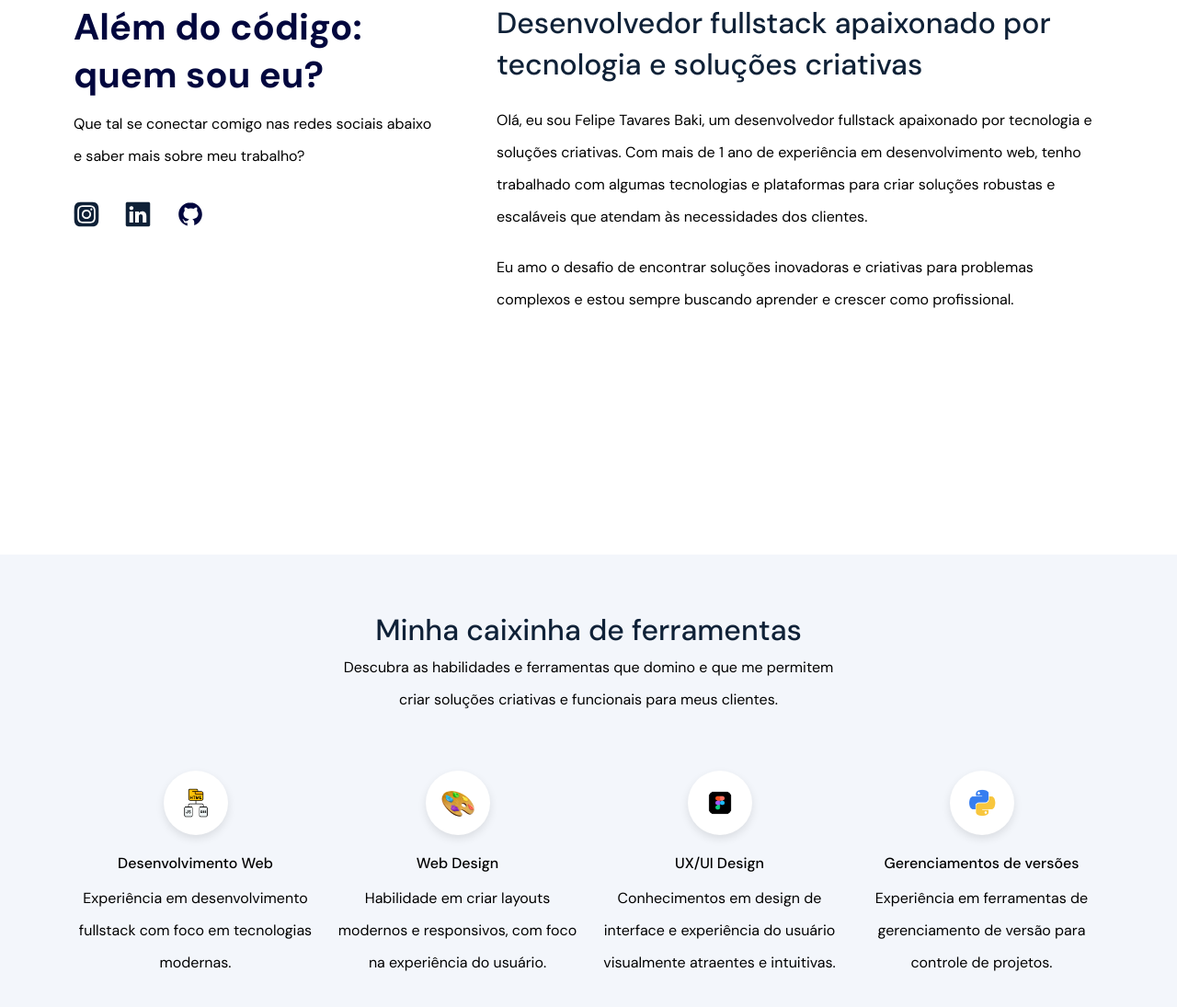
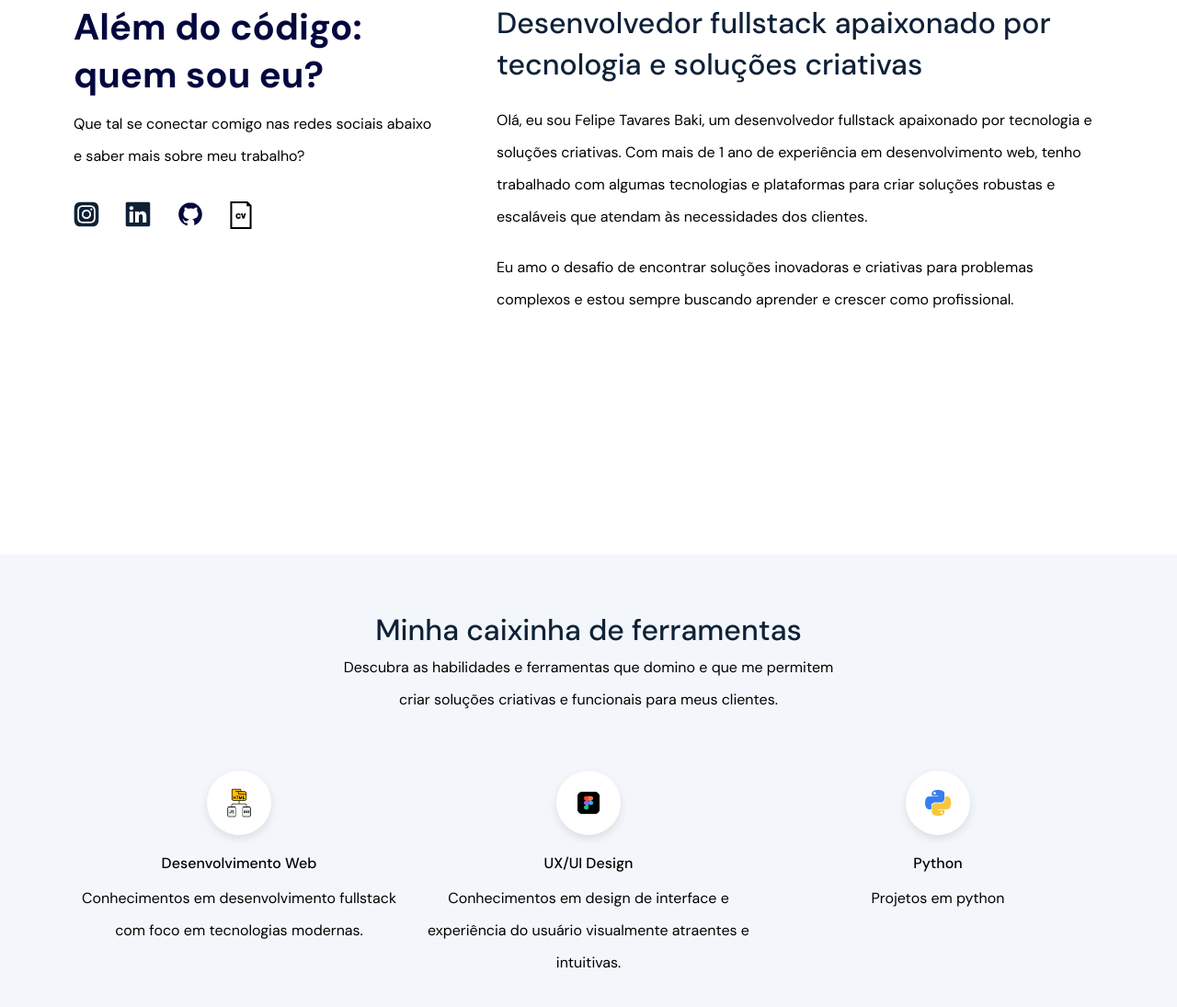
Before and after one commit to Tavares1122/portfolio2025, a plain HTML site: page index.html in a window 1280 px wide. Shown: the part 1060-2155 px from the top of the page at 92% size. Drawn offline with Linux system fonts and the light colour scheme.

Commit message:
alterações
alterando cv

```diff
--- a/index.html
+++ b/index.html
@@ -82,6 +82,11 @@
           <li>
             <a href="https://github.com/Tavares1122" target="_blank"><img src="assets/icons8-github-32.svg" alt="Github" /></a>
           </li>
+          <li>
+          <a href="assets/5779e200-be6b-4f74-8108-c3712e1191e3_Currculo_Felipe_Tavares_Baki.pdf" download="curriculoFTB">
+            <img src="assets/cv-file-interface-symbol-svgrepo-com.svg" alt="CurriculoFelipeTavaresBaki" height="30px" width="30px">
+          </a>
+          </li>
         </ul>
       </div>
       <div class="about__right">
@@ -118,11 +123,11 @@
             </div>
             <h3>Desenvolvimento Web</h3>
             <p>
-              Experiência em desenvolvimento fullstack com foco em tecnologias
+              Conhecimentos em desenvolvimento fullstack com foco em tecnologias
               modernas.
             </p>
           </li>
-          <li class="skills__item">
+          <!-- <li class="skills__item">
             <div class="image-container">
               <img src="assets/colors.png" alt="Web Design" />
             </div>
@@ -131,7 +136,7 @@
               Habilidade em criar layouts modernos e responsivos, com foco na
               experiência do usuário.
             </p>
-          </li>
+          </li> -->
           <li class="skills__item">
             <div class="image-container">
               <img src="assets/vecteezy_figma-logo-icon-figma-app-editable-transparent-background_65386871.png" alt="UX/UI Design" height="40px" width="40px" />
@@ -146,10 +151,9 @@
             <div class="image-container">
               <img src="assets/python_18894.png" alt="Gerenciamentos de versões" height="36px" width="36px"/>
             </div>
-            <h3>Gerenciamentos de versões</h3>
+            <h3>Python</h3>
             <p>
-              Experiência em ferramentas de gerenciamento de versão para
-              controle de projetos.
+            Projetos em python
             </p>
           </li>
         </ul>
```
Also changed, not shown: assets/cv-file-interface-symbol-svgrepo-com.svg (added), 1 other file.
